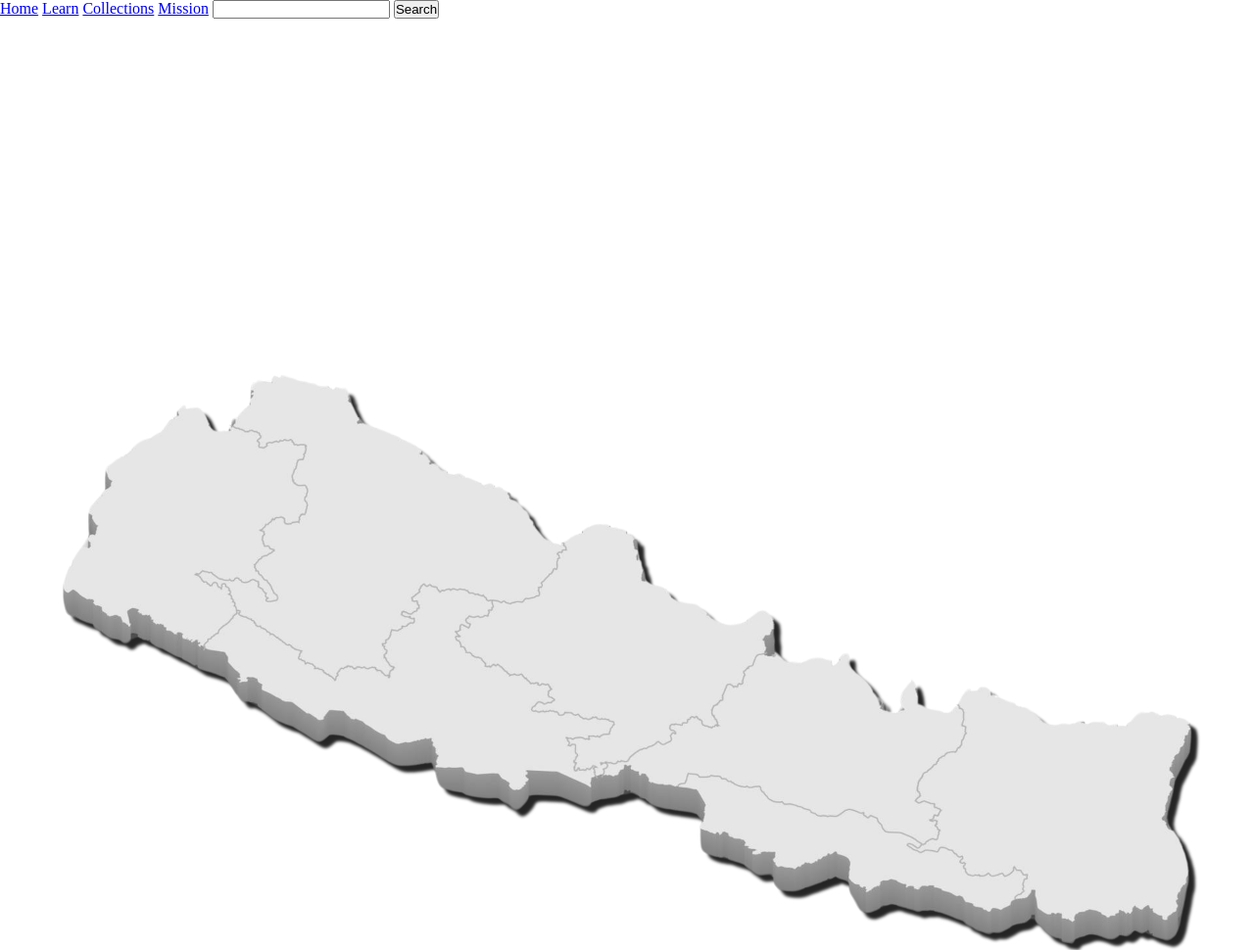
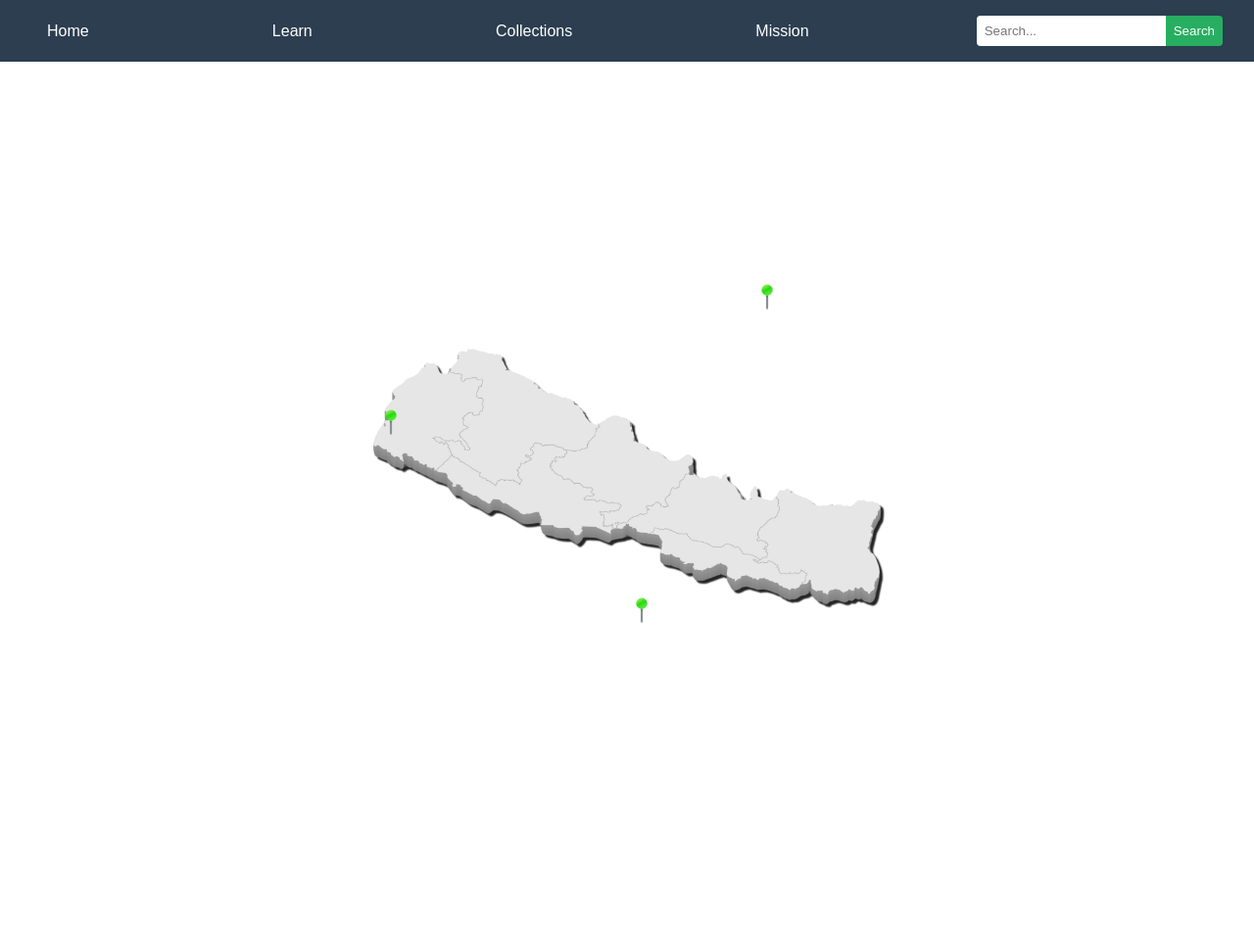
Before and after one commit to akgupta2002D/Algae_databank, a plain HTML site: page index.html in a window 1280 px wide. Shown: the top 970 px of the page at 98% size. After the commit the page ends 800 px from the top, so only its background shows below. Drawn offline with Linux system fonts and the light colour scheme.

Commit message:
Add initial css styling and navbar modifications

```diff
--- a/index.css
+++ b/index.css
@@ -1,19 +1,94 @@
-
-*{
-    padding: 0px;
+/* Resetting margin, padding, and box-sizing for all elements */
+* {
+    margin: 0;
+    padding: 0;
     box-sizing: border-box;
-    margin: 0px;
 }
 
-.main_container{
+/* Main container occupying full viewport */
+.main_container {
     height: 100vh;
     width: 100vw;
+    display: flex;
+    flex-direction: column;
+    justify-content: space-between;
+    font-family: Arial, sans-serif;
 }
 
-.map_container{
-    width: 100%;
+/* Navigation styling */
+nav {
+    display: flex;
+    justify-content: space-between;
+    align-items: center;
+    background-color: #2c3e50;
+    padding: 1rem 2rem;
 }
 
-.main_container img{
+nav a {
+    color: white;
+    text-decoration: none;
+    margin: 0 1rem;
+}
+
+nav a:hover {
+    text-decoration: underline;
+}
+
+.search_container {
+    display: flex;
+}
+
+.search_container input {
+    padding: 0.5rem;
+    border: none;
+    border-radius: 4px 0 0 4px;
+    outline: none;
+}
+
+.search_container button.search {
+    padding: 0.5rem;
+    background-color: #27ae60;
+    border: none;
+    color: white;
+    border-radius: 0 4px 4px 0;
+    cursor: pointer;
+}
+
+.search_container button.search:hover {
+    background-color: #2ecc71;
+}
+
+/* Map container styling */
+.map_container {
+    position: relative;
+    display: flex;
+    justify-content: center;
+    align-items: center;
+    height: 80vh;
+}
+
+/* Centering and restricting map size */
+.map_container img#nepal-map {
+    max-width: 90%;
+    max-height: 90%;
+    object-fit: contain;
+}
+
+/* Pins container */
+.pins_container {
+    position: absolute;
+    top: 0;
+    left: 0;
     width: 100%;
+    height: 100%;
 }
+
+/* Styling the pin icon */
+.pin {
+    position: absolute;
+    width: 30px;
+    height: 30px;
+    background-image: url('images/pin_icon.png');
+    background-size: cover;
+    cursor: pointer;
+}
--- a/index.html
+++ b/index.html
@@ -4,30 +4,39 @@
 <head>
     <meta charset="UTF-8">
     <meta name="viewport" content="width=device-width, initial-scale=1.0">
-    <title>Nepal Algae</title>
+    <title>Nepal Algae Research</title>
     <link rel="stylesheet" href="index.css">
 </head>
 
 <body>
+    <!-- ///////// Main Container ///////// -->
     <section class="main_container">
+
+        <!-- ///////// Navigation Section ///////// -->
         <nav>
             <a href="#">Home</a>
             <a href="#">Learn</a>
             <a href="#">Collections</a>
             <a href="#">Mission</a>
 
-            <input type="search">
-            <button class="search">Search</button>
-
+            <!-- Search input and button -->
+            <div class="search_container">
+                <input type="search" placeholder="Search...">
+                <button class="search">Search</button>
+            </div>
         </nav>
 
+        <!-- ///////// Map Section ///////// -->
         <div class="map_container">
-            <img src="images/Nepal_3d.png" alt="">
-            <img src="images/pin_icon.png" alt="">
+            <img src="images/Nepal_3d.png" alt="3D Map of Nepal" id="nepal-map">
+            <div class="pins_container">
+                <!-- Pin Locations will be dynamically added here by JavaScript -->
+            </div>
         </div>
-
     </section>
 
+    <!-- ///////// JavaScript for Dynamic Pins ///////// -->
+    <script src="index.js"></script>
 
 </body>
 
--- /dev/null
+++ b/index.js
@@ -0,0 +1,23 @@
+// Example of pin data (latitude, longitude converted to relative x, y positions on the image)
+const pinLocations = [
+  { x: 50, y: 70 }, // Example: x, y are percentages
+  { x: 30, y: 40 },
+  { x: 60, y: 20 }
+]
+
+// Select the container where pins will be added
+const pinsContainer = document.querySelector('.pins_container')
+
+// Function to add pins dynamically
+function addPins () {
+  pinLocations.forEach(location => {
+    const pin = document.createElement('div')
+    pin.classList.add('pin')
+    pin.style.left = `${location.x}%`
+    pin.style.top = `${location.y}%`
+    pinsContainer.appendChild(pin)
+  })
+}
+
+// Call the function to add pins
+addPins()
```
